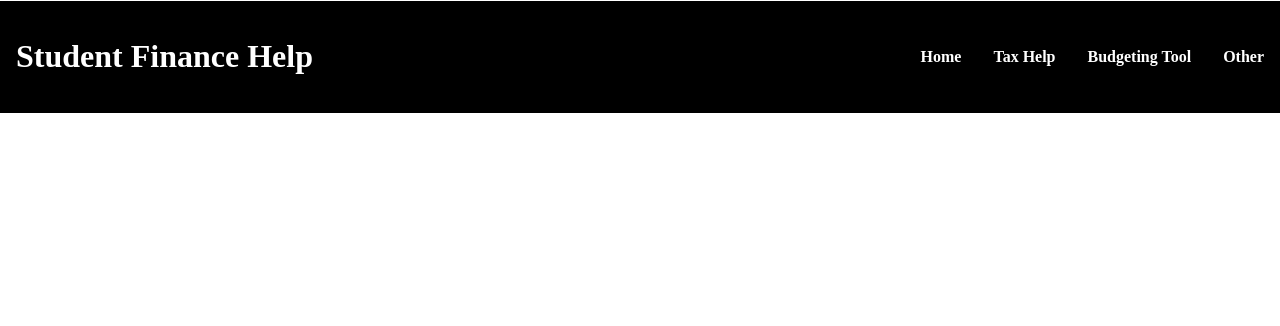
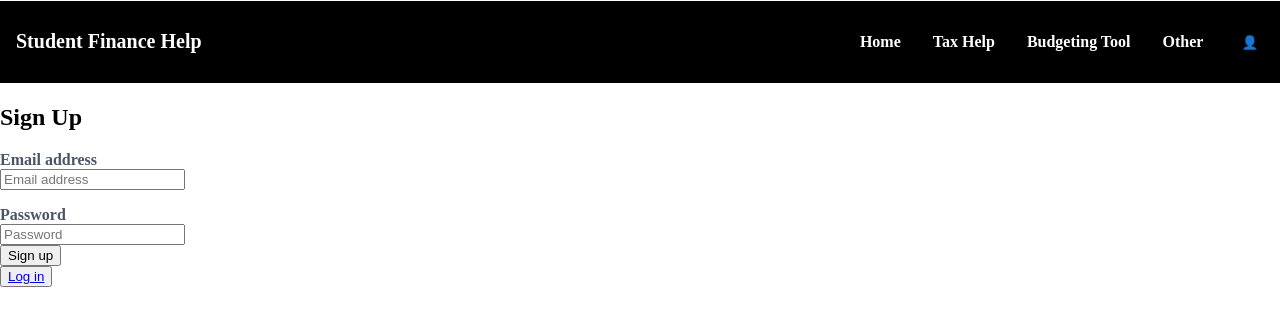
Before and after one commit to BennLL/student-finance-app, a React (Create React App) app: page /signup in a window 1280 px wide. Shown: the top 326 px of the page. Built offline with nearby package versions, Linux system fonts and the light colour scheme; no server answers.

Commit message:
implemented firebase auth

```diff
--- a/package.json
+++ b/package.json
@@ -7,6 +7,7 @@
     "@testing-library/jest-dom": "^6.6.3",
     "@testing-library/react": "^16.3.0",
     "@testing-library/user-event": "^13.5.0",
+    "firebase": "^11.10.0",
     "react": "^19.1.0",
     "react-dom": "^19.1.0",
     "react-router-dom": "^7.6.3",
--- a/src/App.js
+++ b/src/App.js
@@ -4,8 +4,25 @@ import HomePage from "./pages/homePage";
 import BudgetingTool from "./pages/budgetingTool";
 import OtherPage from "./pages/otherPage";
 import TaxHelp from "./pages/taxHelpPage";
+import LoginPage from "./pages/loginPage";
+import SingUpPage from "./pages/signUpPage";
+import { useEffect } from "react";
+import { auth } from "./firebase";
+import { onAuthStateChanged } from 'firebase/auth';
+import { useState } from "react";
 
 function App() {
+    const [user, setUser] = useState(null);
+
+    useEffect(() => {
+        const unsubscribe = onAuthStateChanged(auth, (currentUser) => {
+            setUser(currentUser);
+        });
+
+        return () => unsubscribe();
+    }, []);
+
+
     return (
         <Router>
             <NavBar></NavBar>
@@ -14,6 +31,8 @@ function App() {
                 <Route path="/tax-help" element={<TaxHelp />} />
                 <Route path="/budgeting-tool" element={<BudgetingTool />} />
                 <Route path="/other" element={<OtherPage />} />
+                <Route path="/login" element={<LoginPage />} />
+                <Route path="/signup" element={<SingUpPage />} />
             </Routes>
         </Router>
     );
--- a/src/components/navBar.css
+++ b/src/components/navBar.css
@@ -12,7 +12,8 @@
 }
 
 .navbarTitle {
-    color: white
+    color: white;
+    font-size: 20px;
 }
 
 .navbar ul {
--- a/src/components/navBar.js
+++ b/src/components/navBar.js
@@ -1,7 +1,31 @@
 import './navBar.css';
-import {Link} from 'react-router-dom';
+import { Link } from 'react-router-dom';
+import { useState, useEffect, useRef } from 'react';
 
 function NavBar() {
+    const [showDropdown, setShowDropdown] = useState(false);
+
+    const toggleDropdown = () => {
+        setShowDropdown(prev => !prev);
+    }
+
+    const dropdownRef = useRef(null);
+    useEffect(() => {
+        const handleClickOutside = (e) => {
+            if (dropdownRef.current && !dropdownRef.current.contains(e.target)) {
+                setShowDropdown(false);
+            }
+        }
+
+        if (showDropdown) {
+            document.addEventListener('mousedown', handleClickOutside);
+        }
+
+        return () => {
+            document.removeEventListener('mousedown', handleClickOutside);
+        };
+    }, [showDropdown]);
+
     return (
         <div className="navbar">
             <div>
@@ -13,6 +37,15 @@ function NavBar() {
                     <li><Link to="/tax-help">Tax Help</Link></li>
                     <li><Link to="/budgeting-tool">Budgeting Tool</Link></li>
                     <li><Link to="/other">Other</Link></li>
+                    <li style={{ position: 'relative' }} ref ={dropdownRef}>
+                        <button className="profileIcon" onClick={toggleDropdown}>👤</button>
+                        {showDropdown && (
+                            <ul className="profileDropdown">
+                                <li><Link to="/login">Login</Link></li>
+                            </ul>
+                        )}
+                    </li>
+
                 </ul>
             </div>
         </div>
--- /dev/null
+++ b/src/firebase.js
@@ -0,0 +1,15 @@
+import { initializeApp } from 'firebase/app';
+import { getAuth } from 'firebase/auth';
+
+const firebaseConfig = {
+    apiKey: "AIzaSyAHYWvEBINvpabaBdc5bod9oRc1IGXbGRY",
+    authDomain: "student-finance-app-c2c11.firebaseapp.com",
+    projectId: "student-finance-app-c2c11",
+    storageBucket: "student-finance-app-c2c11.firebasestorage.app",
+    messagingSenderId: "634786520135",
+    appId: "1:634786520135:web:7efba08eee536fb92d2562"
+};
+
+const app = initializeApp(firebaseConfig);
+export const auth = getAuth(app);
+export default app;
--- /dev/null
+++ b/src/pages/loginPage.js
@@ -0,0 +1,55 @@
+import { Link } from 'react-router-dom';
+import { signInWithEmailAndPassword } from "firebase/auth";
+import { auth } from "../firebase";
+import { useNavigate } from "react-router-dom";
+import { useState } from "react";
+
+function LoginPage() {
+    const navigate = useNavigate();
+    const [email, setEmail] = useState("");
+    const [password, setPassword] = useState("");
+    const [error, setError] = useState(null);
+
+    const handleSubmit = async (e) => {
+        e.preventDefault();
+        try {
+            await signInWithEmailAndPassword(auth, email, password);
+            navigate("/");
+        } catch (err) {
+            setError(err.message);
+        }
+    };
+
+    return (
+        <div className="login-page">
+            <h2>Login</h2>
+            <form onSubmit={handleSubmit}>
+                <div className="form-group">
+                    <label htmlFor="email">Email:</label>
+                    <input
+                        type="email"
+                        id="email"
+                        value={email}
+                        onChange={(e) => setEmail(e.target.value)}
+                        required
+                    />
+                </div>
+                <div className="form-group">
+                    <label htmlFor="password">Password:</label>
+                    <input
+                        type="password"
+                        id="password"
+                        value={password}
+                        onChange={(e) => setPassword(e.target.value)}
+                        required
+                    />
+                </div>
+                {error && <p style={{ color: 'red' }}>{error}</p>}
+                <button type="submit">Login</button>
+            </form>
+            <button><Link to="/signup">Sign Up</Link></button>
+        </div>
+    );
+}
+
+export default LoginPage;
--- /dev/null
+++ b/src/pages/signUpPage.js
@@ -0,0 +1,73 @@
+import {useState} from 'react';
+import { NavLink, useNavigate } from 'react-router-dom';
+import { auth } from '../firebase';
+import { createUserWithEmailAndPassword } from 'firebase/auth';
+import { Link } from 'react-router-dom';
+
+function SingUpPage() {
+    const navigate = useNavigate();
+
+    const [email, setEmail] = useState("");
+    const [password, setPassword] = useState("");
+
+    const onSubmit = async (e) => {
+        e.preventDefault()
+
+        await createUserWithEmailAndPassword(auth, email, password)
+            .then((userCredential) => {
+                const user = userCredential.user;
+                console.log(user);
+                navigate("/login")
+            })
+            .catch((error) => {
+                const errorCode = error.code;
+                const errorMessage = error.message;
+                console.log(errorCode, errorMessage);
+            });
+    }
+
+    return (
+        <div className="sign-up-page">
+            <h2>Sign Up</h2>
+            <form>
+                <div>
+                    <label htmlFor="email-address">
+                        Email address
+                    </label>
+                    <input
+                        type="email"
+                        label="Email address"
+                        value={email}
+                        onChange={(e) => setEmail(e.target.value)}
+                        required
+                        placeholder="Email address"
+                    />
+                </div>
+
+                <div>
+                    <label htmlFor="password">
+                        Password
+                    </label>
+                    <input
+                        type="password"
+                        label="Create password"
+                        value={password}
+                        onChange={(e) => setPassword(e.target.value)}
+                        required
+                        placeholder="Password"
+                    />
+                </div>
+
+                <button
+                    type="submit"
+                    onClick={onSubmit}
+                >
+                    Sign up
+                </button>
+            </form>
+            <button><Link to="/login">Log in</Link></button>
+        </div>
+    );
+}
+
+export default SingUpPage;
--- a/src/pages/styling/homepage.css
+++ b/src/pages/styling/homepage.css
@@ -189,3 +189,37 @@
   text-shadow: 2px 2px 4px black;
   font-weight: bold;
 }
+
+.profileIcon {
+  background: none;
+  border: none;
+  cursor: pointer;
+  color: white;
+}
+
+.profileDropdown {
+  position: absolute;
+  top: 100%;
+  right: 0;
+  background-color: black;
+  border: 1px solid white;
+  padding: 0.5rem;
+  list-style: none;
+  margin: 0;
+  min-width: 120px;
+  z-index: 10;
+}
+
+
+.profileDropdown li {
+  margin: 0.5rem 0;
+}
+
+.profileDropdown li a {
+  color: white;
+  text-decoration: none;
+}
+
+.profileDropdown li a:hover {
+  text-decoration: underline;
+}
```
Also changed, not shown: 1 other file (tests, documents, lock files or other folders).
